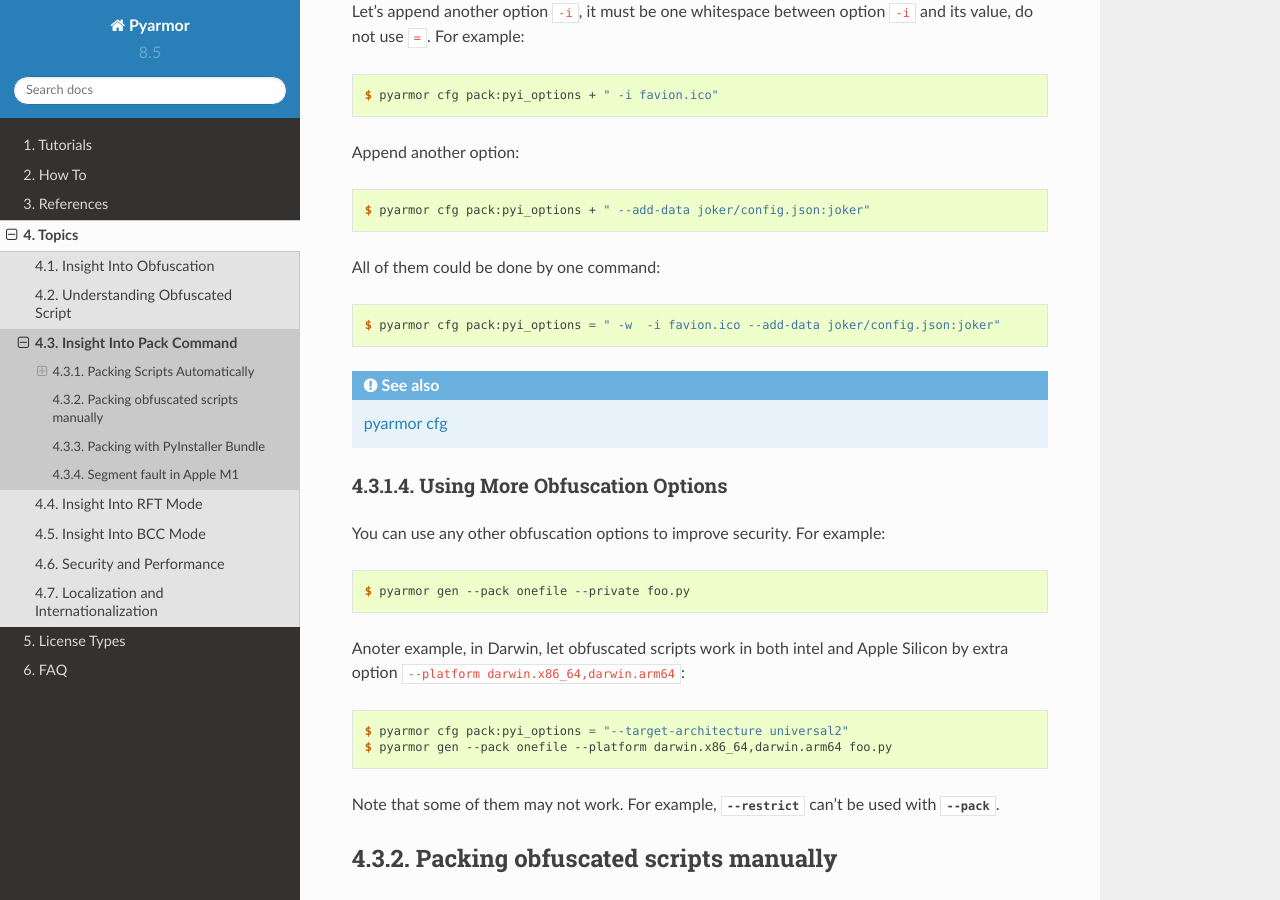
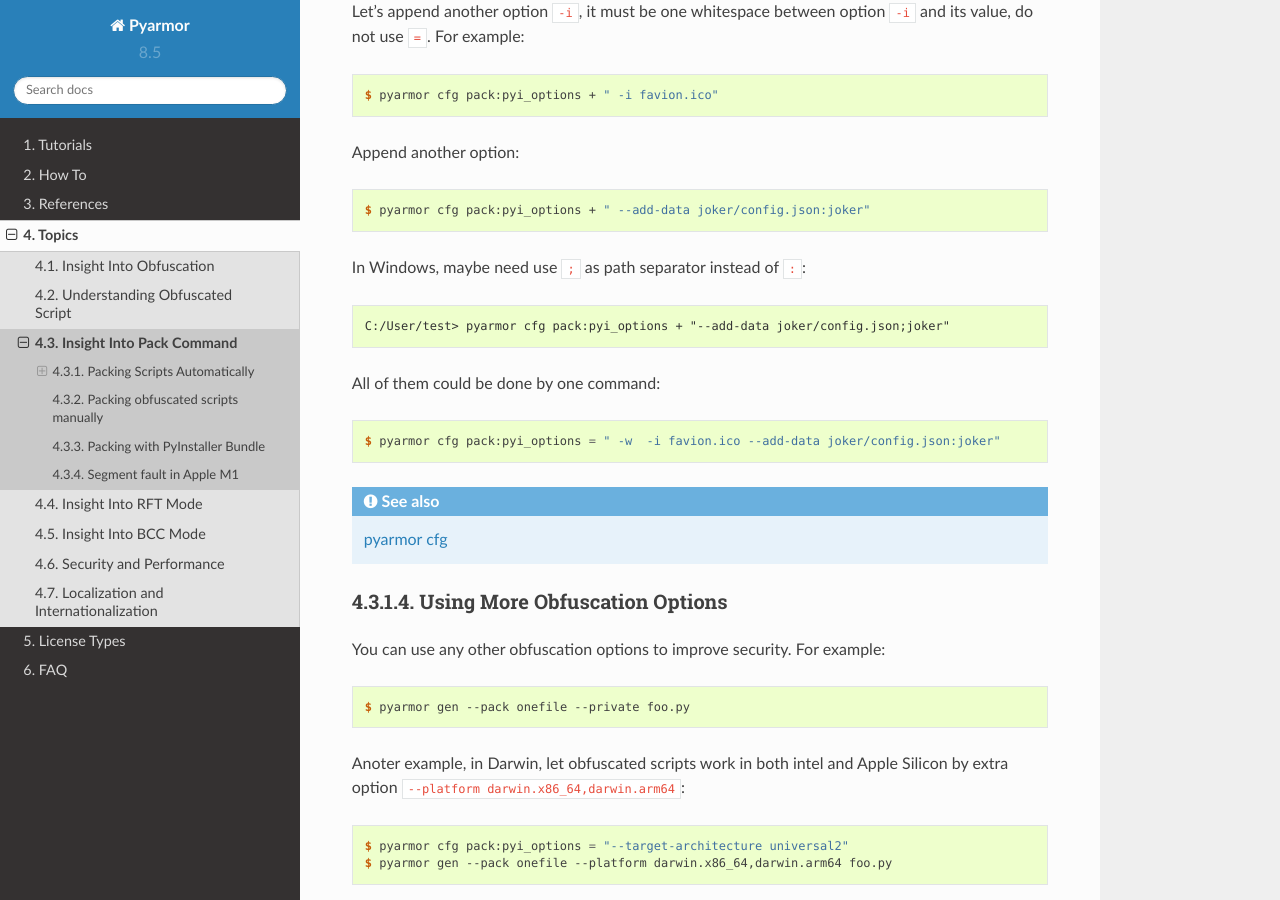
Before and after one commit to dashingsoft/pyarmor, a Sphinx documentation site: the page built from docs/topic/repack.rst, in a window 1280 px wide and 900 px high, scrolled down 2665 px. Built offline with Sphinx 7.4.7 and the Read the Docs theme 2.0.0, drawn with Linux system fonts in a browser that asks for light colours.

Commit message:
Add note for windows path separator issue

```diff
--- a/docs/topic/repack.rst
+++ b/docs/topic/repack.rst
@@ -107,6 +107,10 @@
 Append another option::
 
     $ pyarmor cfg pack:pyi_options + " --add-data joker/config.json:joker"
+
+In Windows, maybe need use ``;`` as path separator instead of ``:``::
+
+    C:/User/test> pyarmor cfg pack:pyi_options + "--add-data joker/config.json;joker"
 
 All of them could be done by one command::
 
```
